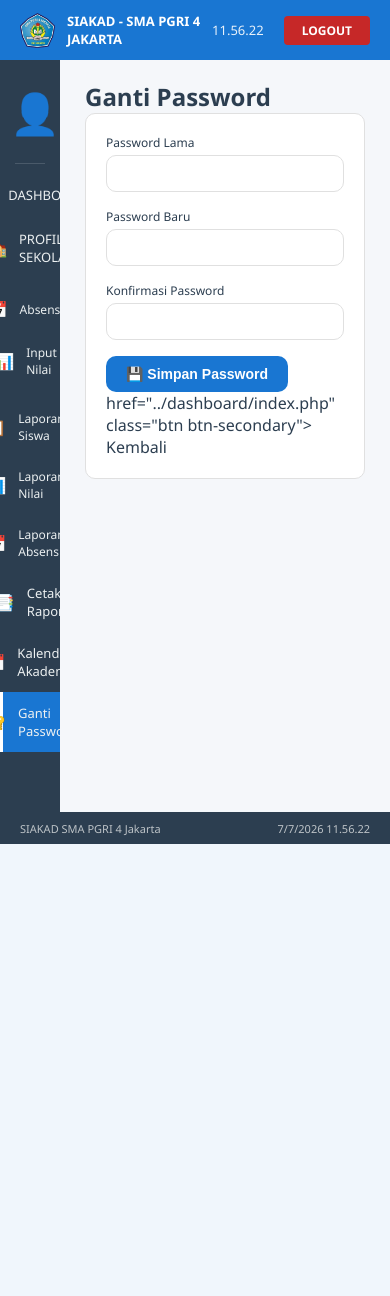
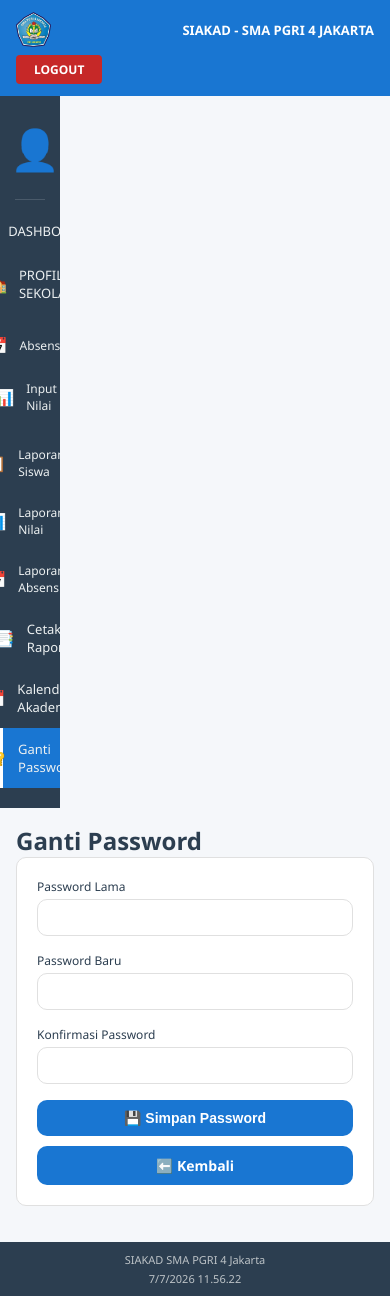
Before and after one commit to ikhsanaidie/PROJECT-PEMROGRAMAN-WEB-LANJUT-KELOMPOK-3, a PHP site: page /ganti_password/index.php in a window 390 px wide. Before the commit the page ends 844 px from the top, so only its background shows below. Run offline with PHP 8.4, Linux system fonts and the light colour scheme; a user stored in the database is signed in; data that the repository does not hold is empty.

Commit message:
Update code -by firza

```diff
--- a/assets/css/style.css
+++ b/assets/css/style.css
@@ -398,6 +398,92 @@
     border-radius: 6px;
 }
 
+/* ===== RESPONSIVE ===== */
+@media (max-width: 900px) {
+    .navbar {
+        height: auto;
+        padding: 12px 16px;
+        flex-wrap: wrap;
+        gap: 8px;
+    }
+
+    .navbar-left,
+    .navbar-right {
+        width: 100%;
+        justify-content: space-between;
+    }
+
+    .navbar-right {
+        flex-wrap: wrap;
+        gap: 8px;
+    }
+
+    .main-content {
+        flex-direction: column;
+    }
+
+    .sidebar {
+        width: 100%;
+        position: static;
+    }
+
+    .content {
+        padding: 16px;
+    }
+
+    .footer {
+        flex-direction: column;
+        height: auto;
+        padding: 10px 16px;
+        gap: 4px;
+        text-align: center;
+    }
+}
+
+@media (max-width: 768px) {
+    .app-title {
+        font-size: 13px;
+    }
+
+    .clock {
+        display: none;
+    }
+
+    .user-name {
+        font-size: 12px;
+    }
+
+    .login-card {
+        flex-direction: column;
+    }
+
+    .login-left,
+    .login-right {
+        flex: 1 1 auto;
+        padding: 24px 20px;
+    }
+
+    .login-logo h1 {
+        font-size: 20px;
+    }
+
+    .login-right .quote-text {
+        font-size: 15px;
+    }
+
+    .btn:not(.btn-logout) {
+        width: 100%;
+    }
+
+    .menu-item {
+        padding: 10px 16px;
+    }
+
+    .sub-menu {
+        padding-left: 24px;
+    }
+}
+
 .btn-block {
     display: block;
     width: 100%;
--- a/config/koneksi.php
+++ b/config/koneksi.php
@@ -1,11 +1,20 @@
 <?php
 // config/koneksi.php
-$host = 'sql202.infinityfree.com';
-$user = 'if0_42346917';
-$pass = 'M8mpOrCLefaI';
-$dbname = 'if0_42346917_db_siakad';
+$host = getenv('DB_HOST') ?: '127.0.0.1';
+$user = getenv('DB_USER') ?: 'root';
+$pass = getenv('DB_PASS') ?: '';
+$dbname = getenv('DB_NAME') ?: 'db_siakad';
 
 $conn = mysqli_connect($host, $user, $pass, $dbname);
+
+if (!$conn) {
+    $fallbackHost = 'sql202.infinityfree.com';
+    $fallbackUser = 'if0_42346917';
+    $fallbackPass = 'M8mpOrCLefaI';
+    $fallbackDbname = 'if0_42346917_db_siakad';
+
+    $conn = mysqli_connect($fallbackHost, $fallbackUser, $fallbackPass, $fallbackDbname);
+}
 
 if (!$conn) {
     die("Koneksi gagal: " . mysqli_connect_error());
--- a/ganti_password/index.php
+++ b/ganti_password/index.php
@@ -122,6 +122,7 @@
             class="form-control"
             required>
     </div>
+    <div style="display:flex; gap:10px; flex-wrap:wrap;">
         <button
             type="submit"
             name="simpan"
@@ -129,10 +130,12 @@
             💾 Simpan Password
         </button>
 
+        <a
             href="../dashboard/index.php"
-        class="btn btn-secondary">
-        Kembali
+            class="btn btn-primary">
+            ⬅️ Kembali
         </a>
+    </div>
 </form>
 </div>
 
```
Also changed, not shown: auth/login.php (+8 -1 lines). Lines whose indentation alone changed are shown as unchanged.
